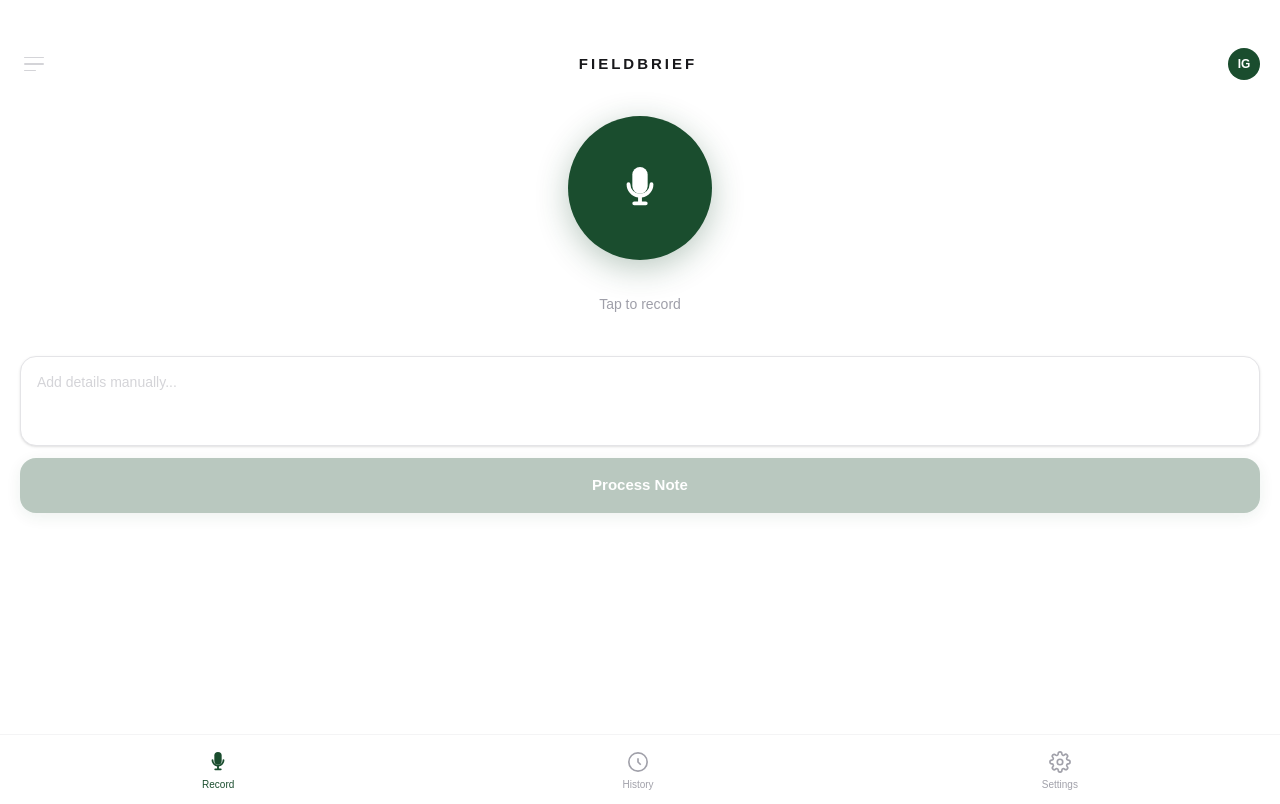
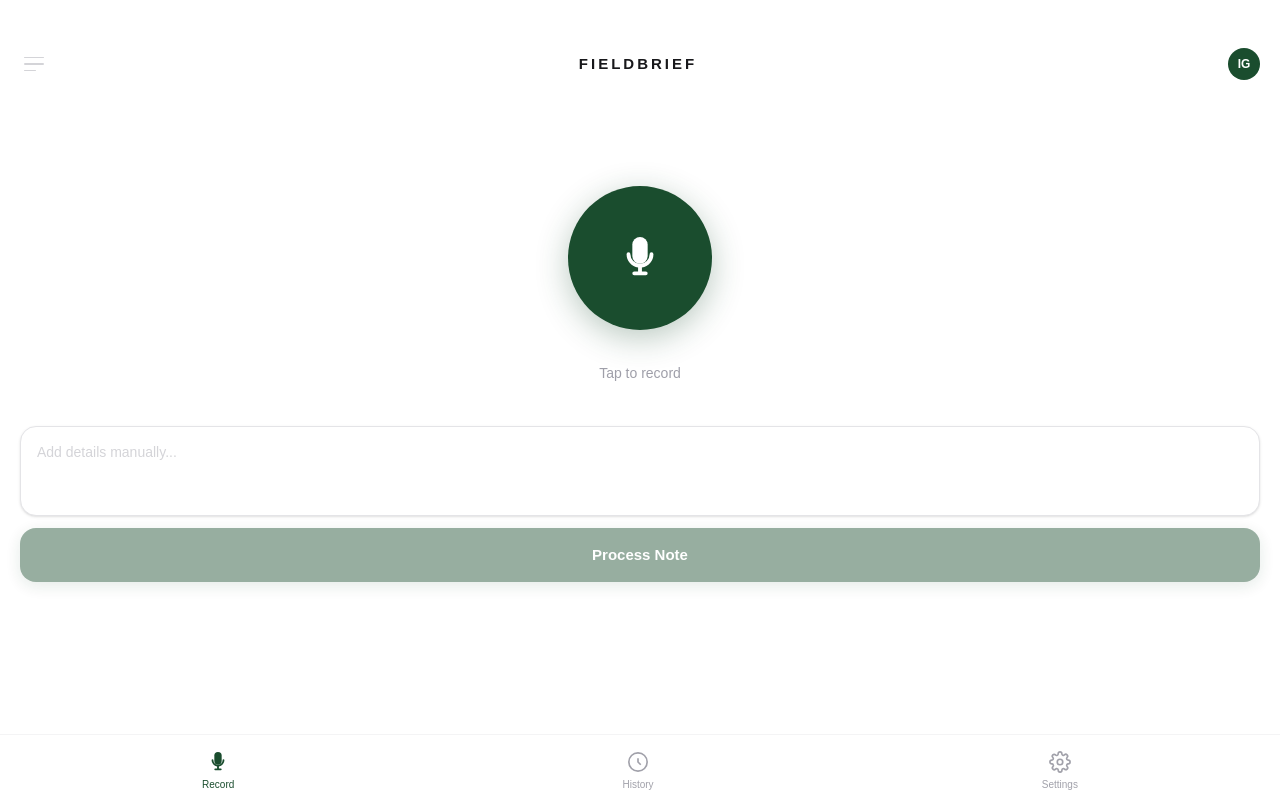
Before and after one commit to ignaciosoria/fieldbrief, a Next.js app: page / in a window 1280 px wide. Built offline with nearby package versions, Linux system fonts and the light colour scheme.

Commit message:
fix: center record layout, fix process note button color

```diff
--- a/app/page.tsx
+++ b/app/page.tsx
@@ -301,13 +301,13 @@
 
         {/* ── RECORD TAB ── */}
         {activeTab === 'record' && (
-          <div className="flex flex-col items-center pt-6">
+          <div className="flex flex-col items-center justify-center min-h-[75vh]">
 
             {/* Mic button — circular */}
             <button
               onClick={toggleRecording}
               disabled={loading}
-              className="relative mb-5 flex h-36 w-36 items-center justify-center rounded-full transition-all duration-300 active:scale-95 disabled:opacity-40"
+              className="relative mb-5 flex h-36 w-36 items-center justify-center rounded-full transition-all duration-300 active:scale-95"
               style={{
                 backgroundColor: isRecording ? '#dc2626' : '#1a4d2e',
                 boxShadow: isRecording
@@ -374,8 +374,8 @@
               <button
                 onClick={processTypedNote}
                 disabled={loading || !input.trim()}
-                className="flex-1 rounded-2xl py-4 text-[15px] font-semibold text-white transition-all active:scale-[0.98] disabled:pointer-events-none disabled:opacity-30"
-                style={{backgroundColor: '#1a4d2e', boxShadow: '0 4px 16px rgba(26,77,46,0.25)'}}
+                className="flex-1 rounded-2xl py-4 text-[15px] font-semibold text-white transition-all active:scale-[0.98] disabled:pointer-events-none"
+                style={{backgroundColor: '#1a4d2e', boxShadow: '0 4px 16px rgba(26,77,46,0.25)', opacity: (loading || !input.trim()) ? 0.45 : 1}}
               >
                 {loading ? 'Processing...' : 'Process Note'}
               </button>
```
